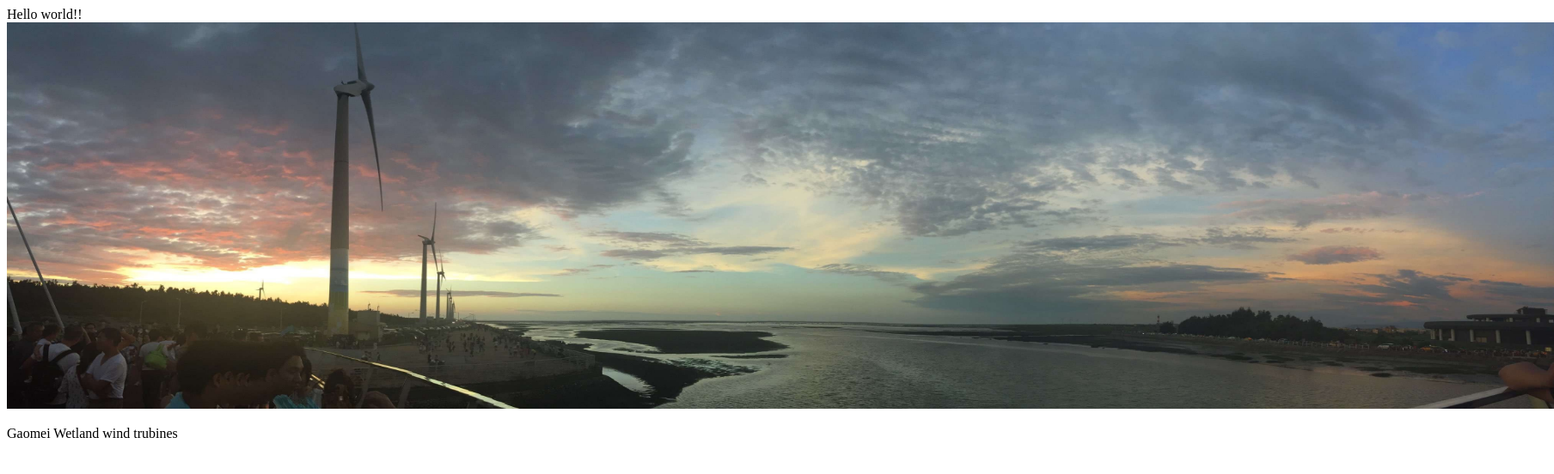
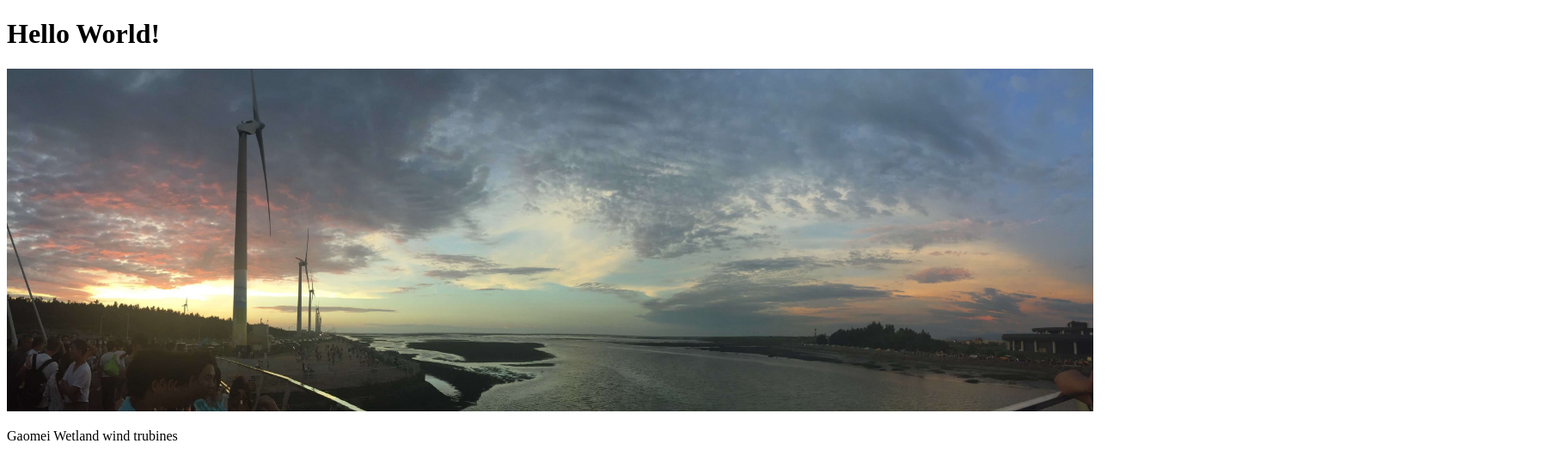
Before and after one commit to kangjiahuang/kangjiahuang.github.io, a plain HTML site: page index.html in a window 1280 px wide. Shown: the whole page at 86% size, 1808 px wide, since content can reach past the window. Drawn offline with Linux system fonts and the light colour scheme.

```diff
--- a/index.html
+++ b/index.html
@@ -4,9 +4,11 @@
     <meta charset="UTF-8">
     <title>my first page</title>
 </head>
+<h1>Hello World!</h1>
 <body>
-Hello world!!
-<img src="images/psb.jpg" style="width:1800px;height:450px;">
+
+
+<img src="images/psb.jpg" width="100%" >
 <p>Gaomei Wetland wind trubines</p>
 </body>
 </html>
```
